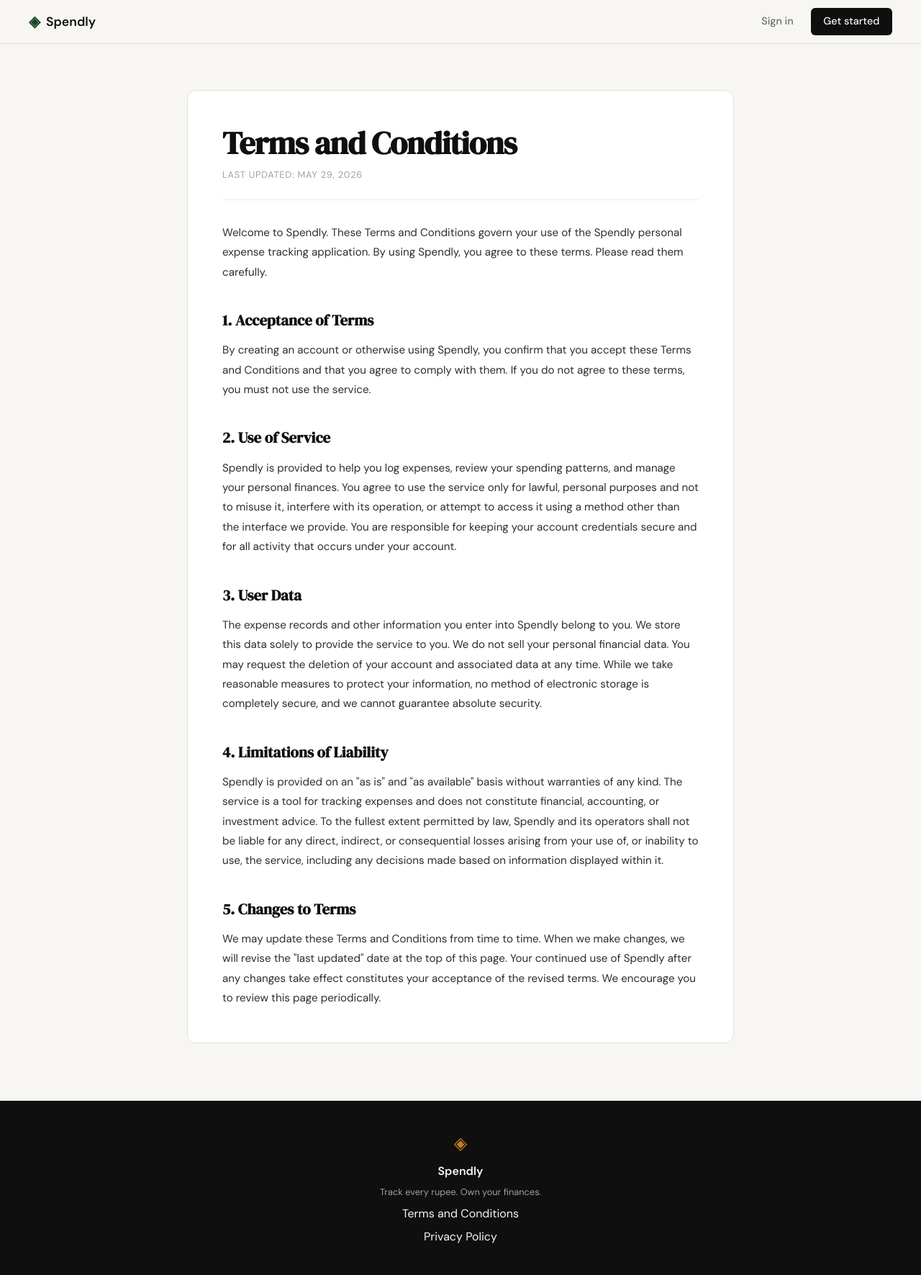
After one commit to Asti1/Spindly, a Flask app: page /terms in a window 1280 px wide. The commit adds this page. Shown: the whole page at 72% size. Run offline with Flask 3, Linux system fonts and the light colour scheme.

Commit message:
landing: add terms and condition page and route

```diff
--- a/app.py
+++ b/app.py
@@ -20,6 +20,11 @@ def register():
 @app.route("/login")
 def login():
     return render_template("login.html")
+
+
+@app.route("/terms")
+def terms():
+    return render_template("terms.html")
 
 
 # ------------------------------------------------------------------ #
--- a/static/css/style.css
+++ b/static/css/style.css
@@ -508,6 +508,56 @@ a { color: inherit; text-decoration: none; }
 }
 
 /* ------------------------------------------------------------------ */
+/* Legal pages (terms, privacy)                                        */
+/* ------------------------------------------------------------------ */
+
+.legal {
+    padding: 4rem 2rem 5rem;
+}
+
+.legal-inner {
+    max-width: 760px;
+    margin: 0 auto;
+    background: var(--paper-card);
+    border: 1px solid var(--border);
+    border-radius: var(--radius-md);
+    padding: 3rem;
+}
+
+.legal-title {
+    font-family: var(--font-display);
+    font-size: clamp(2rem, 4vw, 2.75rem);
+    line-height: 1.15;
+    letter-spacing: -0.02em;
+    color: var(--ink);
+    margin-bottom: 0.5rem;
+}
+
+.legal-updated {
+    font-size: 0.8rem;
+    color: var(--ink-faint);
+    text-transform: uppercase;
+    letter-spacing: 0.06em;
+    margin-bottom: 2rem;
+    padding-bottom: 1.5rem;
+    border-bottom: 1px solid var(--border-soft);
+}
+
+.legal-heading {
+    font-family: var(--font-display);
+    font-size: 1.3rem;
+    color: var(--ink);
+    margin-top: 2.25rem;
+    margin-bottom: 0.75rem;
+}
+
+.legal-body {
+    font-size: 0.95rem;
+    color: var(--ink-soft);
+    line-height: 1.8;
+}
+
+/* ------------------------------------------------------------------ */
 /* Responsive                                                          */
 /* ------------------------------------------------------------------ */
 
@@ -527,4 +577,6 @@ a { color: inherit; text-decoration: none; }
 @media (max-width: 600px) {
     .nav-links a:not(.nav-cta) { display: none; }
     .hero { padding: 3rem 1rem 2rem; }
+    .legal { padding: 2.5rem 1rem 3rem; }
+    .legal-inner { padding: 1.75rem; }
 }
--- a/templates/base.html
+++ b/templates/base.html
@@ -34,7 +34,7 @@
             <span class="brand-icon">◈</span>
             <span class="footer-name">Spendly</span>
             <p class="footer-copy">Track every rupee. Own your finances.</p>
-            <a href="#">Terms and Conditions</a>
+            <a href="{{ url_for('terms') }}">Terms and Conditions</a>
             <a href="#">Privacy Policy</a>
         </div>
     </footer>
--- /dev/null
+++ b/templates/terms.html
@@ -0,0 +1,67 @@
+{% extends "base.html" %}
+
+{% block title %}Terms and Conditions — Spendly{% endblock %}
+
+{% block content %}
+
+<section class="legal">
+    <div class="legal-inner">
+        <h1 class="legal-title">Terms and Conditions</h1>
+        <p class="legal-updated">Last updated: May 29, 2026</p>
+
+        <p class="legal-body">
+            Welcome to Spendly. These Terms and Conditions govern your use of the
+            Spendly personal expense tracking application. By using Spendly, you
+            agree to these terms. Please read them carefully.
+        </p>
+
+        <h2 class="legal-heading">1. Acceptance of Terms</h2>
+        <p class="legal-body">
+            By creating an account or otherwise using Spendly, you confirm that you
+            accept these Terms and Conditions and that you agree to comply with them.
+            If you do not agree to these terms, you must not use the service.
+        </p>
+
+        <h2 class="legal-heading">2. Use of Service</h2>
+        <p class="legal-body">
+            Spendly is provided to help you log expenses, review your spending
+            patterns, and manage your personal finances. You agree to use the service
+            only for lawful, personal purposes and not to misuse it, interfere with
+            its operation, or attempt to access it using a method other than the
+            interface we provide. You are responsible for keeping your account
+            credentials secure and for all activity that occurs under your account.
+        </p>
+
+        <h2 class="legal-heading">3. User Data</h2>
+        <p class="legal-body">
+            The expense records and other information you enter into Spendly belong to
+            you. We store this data solely to provide the service to you. We do not
+            sell your personal financial data. You may request the deletion of your
+            account and associated data at any time. While we take reasonable measures
+            to protect your information, no method of electronic storage is completely
+            secure, and we cannot guarantee absolute security.
+        </p>
+
+        <h2 class="legal-heading">4. Limitations of Liability</h2>
+        <p class="legal-body">
+            Spendly is provided on an "as is" and "as available" basis without
+            warranties of any kind. The service is a tool for tracking expenses and
+            does not constitute financial, accounting, or investment advice. To the
+            fullest extent permitted by law, Spendly and its operators shall not be
+            liable for any direct, indirect, or consequential losses arising from your
+            use of, or inability to use, the service, including any decisions made
+            based on information displayed within it.
+        </p>
+
+        <h2 class="legal-heading">5. Changes to Terms</h2>
+        <p class="legal-body">
+            We may update these Terms and Conditions from time to time. When we make
+            changes, we will revise the "last updated" date at the top of this page.
+            Your continued use of Spendly after any changes take effect constitutes
+            your acceptance of the revised terms. We encourage you to review this page
+            periodically.
+        </p>
+    </div>
+</section>
+
+{% endblock %}
```
Also changed, not shown: file.txt (+8 -0 lines).
